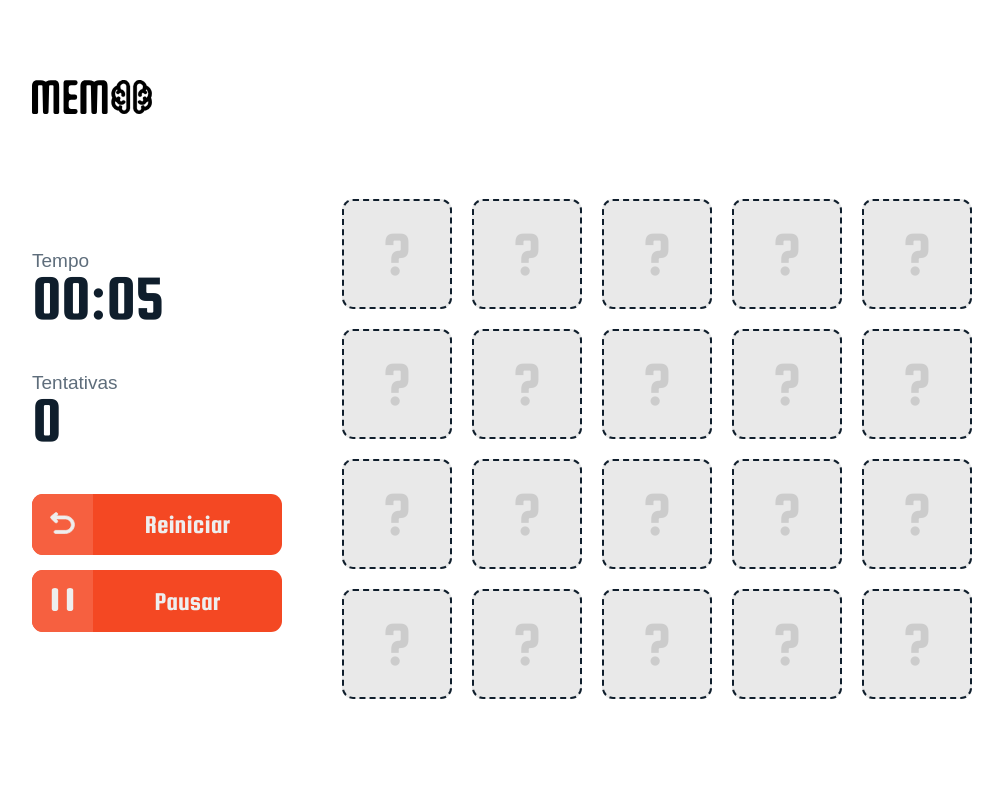
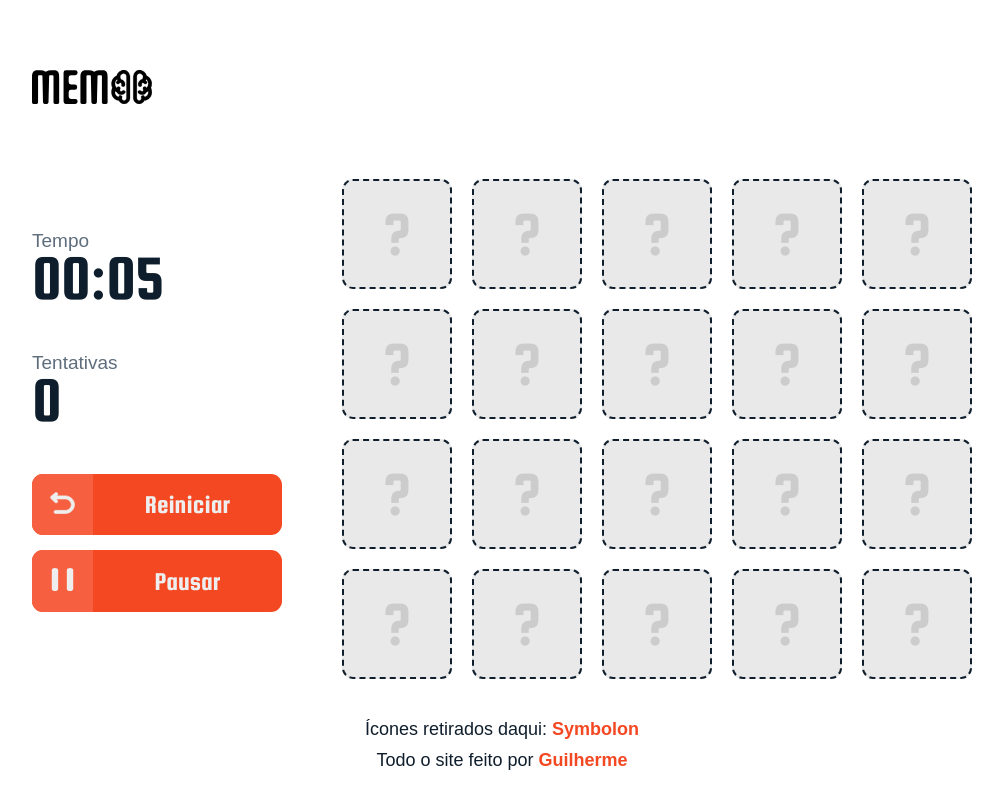
Before and after one commit to guisantoandre/memo-game, a React (Vite) app: page / in a window 1280 px wide. Shown: the top 808 px of the page, without its empty margins (160-1163 px from the left). Built offline with nearby package versions, Linux system fonts and the light colour scheme; a web font is replaced by a local one.

Commit message:
footer adicionado

```diff
--- a/src/App.styles.ts
+++ b/src/App.styles.ts
@@ -3,9 +3,14 @@ import styled from "styled-components";
 export const Container = styled.div`
    max-width: 60%;
    margin: auto;
+   min-height: 100vh;
+   display: grid;
+   grid-template-columns: 1fr;
+   grid-template-rows: auto 1fr auto;
+   align-items: space-between;
 
    header {
-      padding: 8rem 0;
+      padding: 7rem 0;
    }
 
    main {
@@ -13,6 +18,20 @@ export const Container = styled.div`
       grid-template-columns: 250px 1fr;
       align-items: center;
       gap: 0 6rem;
+   }
+
+   footer {
+      text-align: center;
+      font-size: 1.8rem;
+      padding: 4rem;
+      display: flex;
+      flex-direction: column;
+      gap: 1rem 0;
+
+      a {
+         font-weight: 700;
+         color: var(--darkOrange);
+      }
    }
 
    @media (max-width: 1400px) {
--- a/src/App.tsx
+++ b/src/App.tsx
@@ -164,6 +164,19 @@ const App = () => {
                ))}
             </C.CardArea>
          </main>
+
+         <footer>
+            <p>
+               Ícones retirados daqui:{" "}
+               <a href="https://thenounproject.com/symbolon/" target="_blank">
+                  Symbolon
+               </a>
+            </p>
+            <p>
+               Todo o site feito por{" "}
+               <a href="https://guisantoandre.github.io/">Guilherme</a>
+            </p>
+         </footer>
       </C.Container>
    );
 };
--- a/src/index.css
+++ b/src/index.css
@@ -17,9 +17,11 @@
    box-sizing: border-box;
 }
 
-body {
+body,
+html {
    font-family: var(--sofia);
    color: var(--primaryColor);
+   min-height: 100vh;
 }
 
 a {
```
